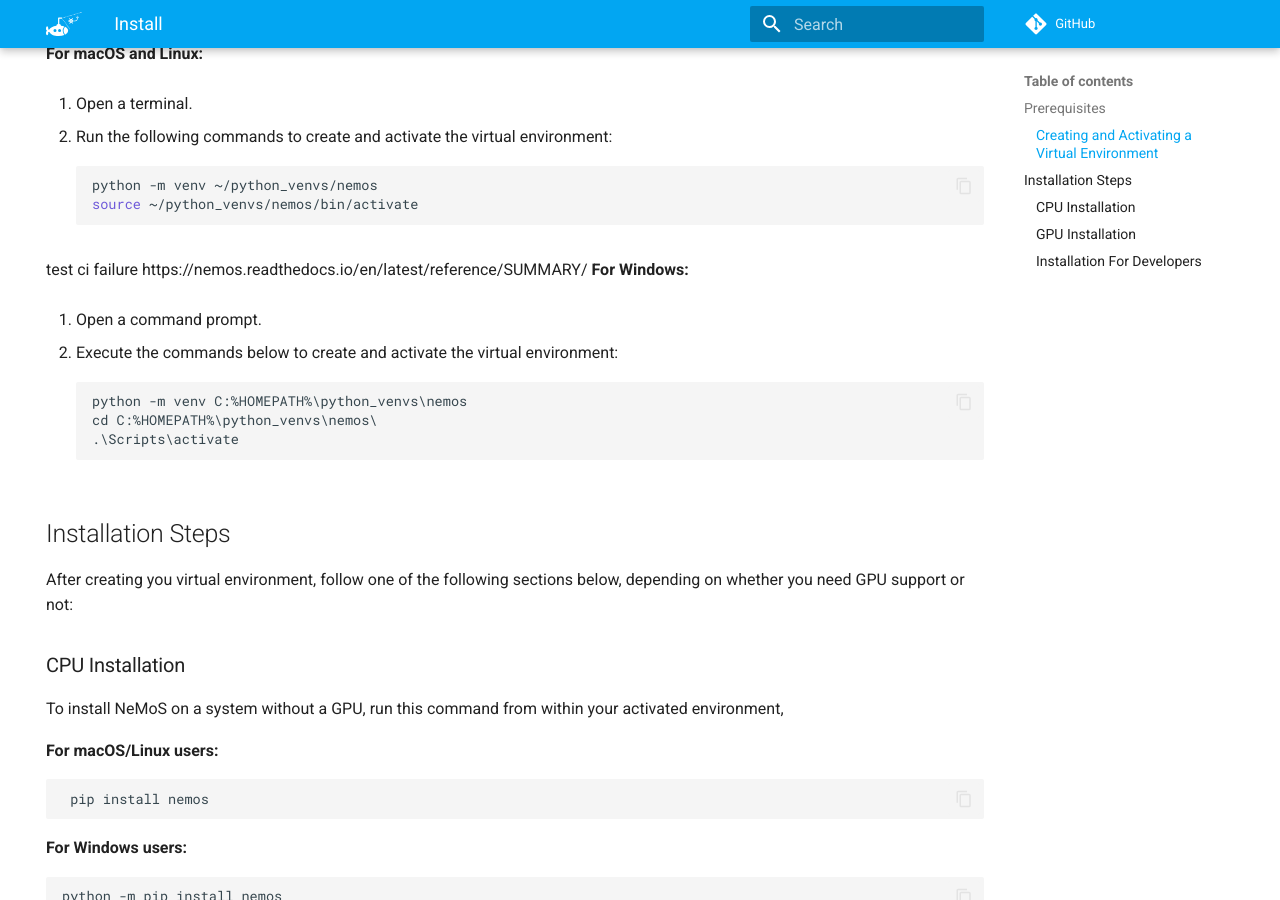
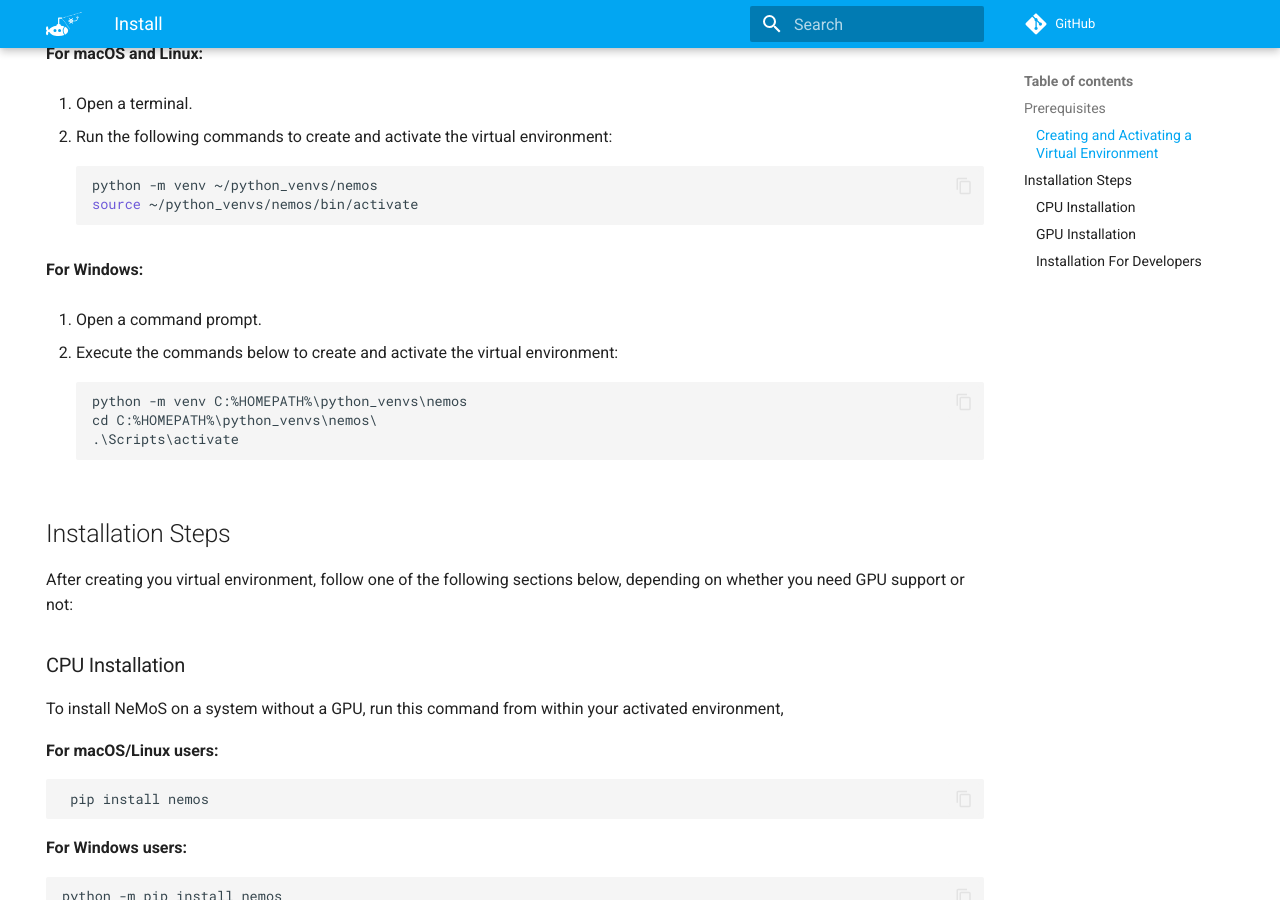
Before and after one commit to flatironinstitute/nemos, an MkDocs documentation site: the page built from docs/installation.md, in a window 1280 px wide and 900 px high, scrolled down 709 px. Built offline with MkDocs 1.6.1 and Material for MkDocs 9.7.7, drawn with Linux system fonts in a browser that asks for light colours; nearby versions of some CDN libraries; library files that are not in the unit come from our copies; comment, search, counter and statistics services are not loaded.

Commit message:
upload without absolute links

````diff
--- a/docs/installation.md
+++ b/docs/installation.md
@@ -31,7 +31,6 @@
     source ~/python_venvs/nemos/bin/activate
     ```
 
-test ci failure https://nemos.readthedocs.io/en/latest/reference/SUMMARY/
 **For Windows:**
 
 1. Open a command prompt.
````
